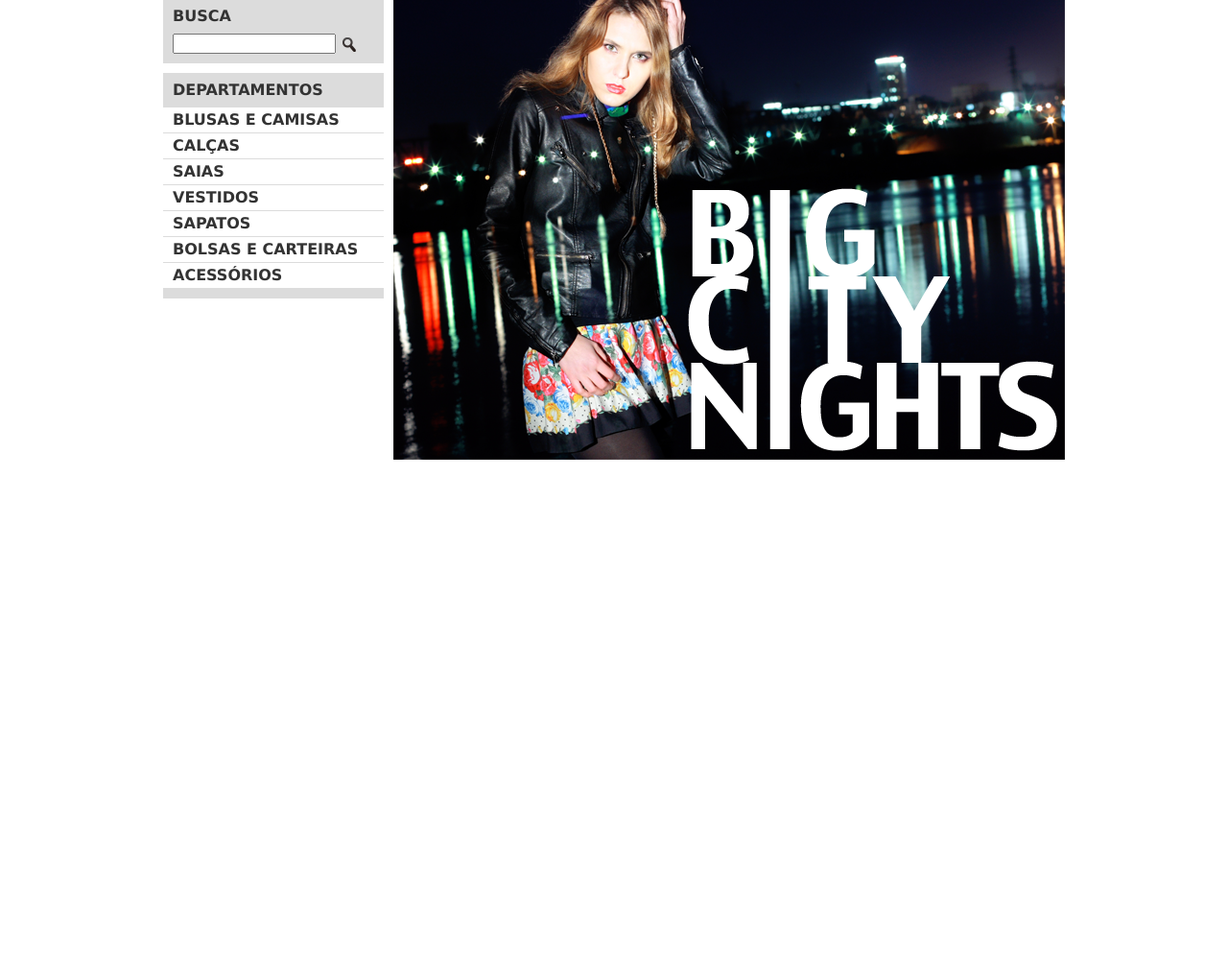
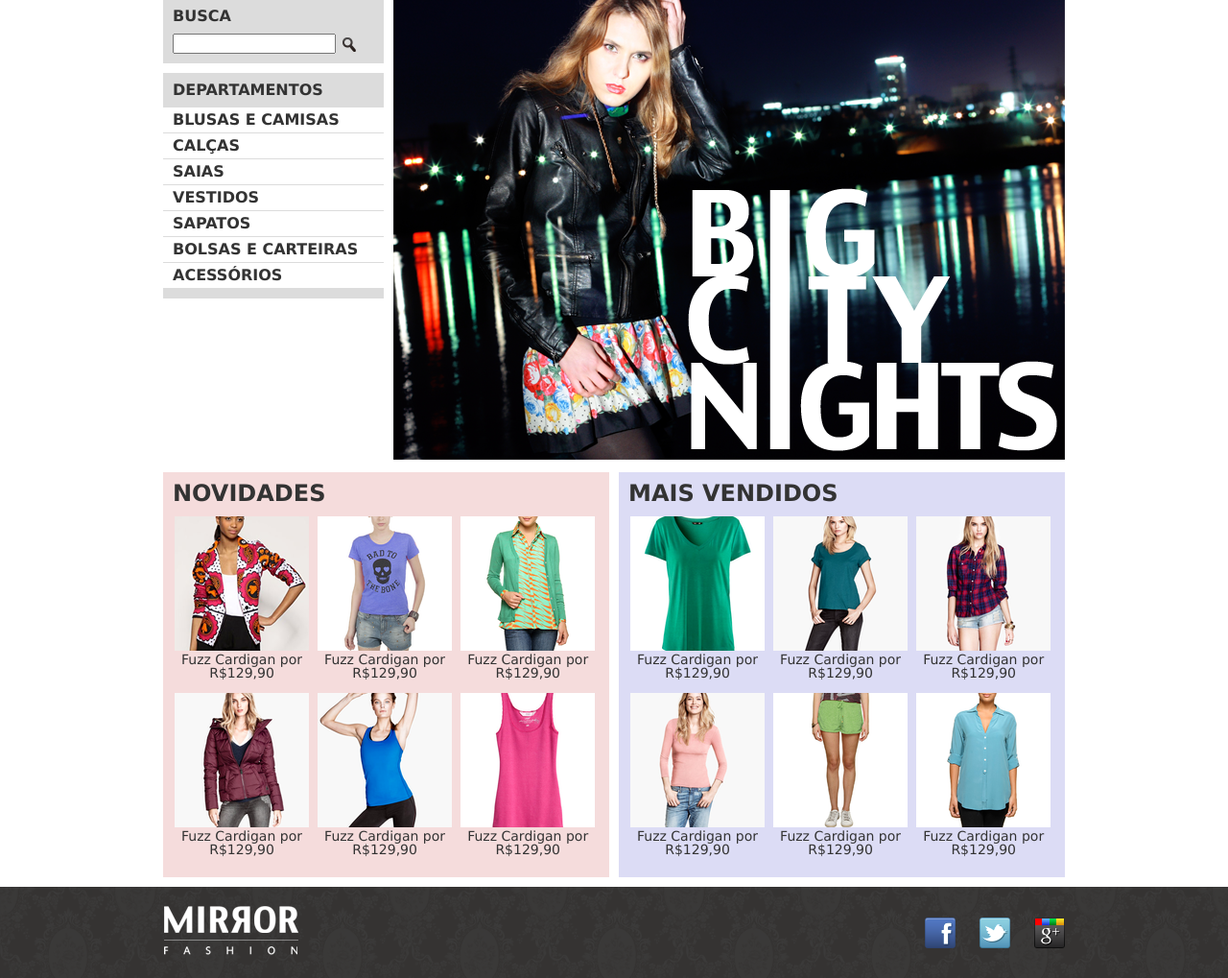
Before and after one commit to Lefel95/Mirror-Fashion, a PHP site: page / in a window 1280 px wide. Shown: the part 99-1118 px from the top of the page at 96% size. Before the commit the page ends 578 px from the top, so only its background shows below. Run offline with PHP 8.4, Linux system fonts and the light colour scheme.

Commit message:
Added the panels and the footer and respective css

```diff
--- a/css/estilos.css
+++ b/css/estilos.css
@@ -95,3 +95,80 @@ header
     margin-top: 10px;
     padding-bottom: 10px;
 }
+.painel {
+    margin: 10px 0;
+    padding: 10px;
+    width: 445px;
+}
+
+.novidades {
+    float: left;
+    background-color: #F5DCDC;
+}
+
+.mais-vendidos {
+    float: right;
+    background-color: #DCDCF5;
+}
+
+.painel li {
+    display: inline-block;
+    vertical-align: top;
+    width: 140px;
+    margin: 2px;
+    padding-bottom: 10px;
+}
+
+.painel h2{
+    font-size: 24px;
+    font-weight: bold;
+    text-transform: uppercase;
+    margin-bottom: 10px;
+}
+
+.painel a{
+    color: #333;
+    font-size: 14px;
+    text-align: center;
+    text-decoration: none;
+}
+
+footer {
+    background-image: url(../img/fundo-rodape.png);
+    clear: both;
+    padding: 20px 0;
+}
+footer .container
+{
+    position: relative;
+}
+
+.social a {
+    height: 32px;
+    width: 32px;
+    display: block;
+    text-indent: -9999px;
+}
+.social a[href*="facebook.com"]
+{
+    background-image: url(../img/facebook.png);
+}
+.social a[href*="twitter.com"]
+{
+    background-image: url(../img/twitter.png);
+}
+.social a[href*="plus.google.com"]
+{
+    background-image: url(../img/googleplus.png);
+}
+
+.social {
+    position: absolute;
+    top: 12px;
+    right: 0;
+}
+.social li
+{
+    float: left;
+    margin-left: 25px;
+}
--- a/index.html
+++ b/index.html
@@ -47,5 +47,99 @@
         </section>
         <img src="img/destaque-home.png" alt="Promoção: Big City Night">
     </div>
+    <div class="container paineis">
+        <section class="painel novidades">
+            <h2>Novidades</h2>
+            <ol>
+                <li><a href="produto.html">
+                        <figure>
+                            <img src="img/produtos/miniatura1.png">
+                            <figcaption>Fuzz Cardigan por R$129,90</figcaption>
+                        </figure>
+                    </a></li>
+                <li><a href="produto.html">
+                        <figure>
+                            <img src="img/produtos/miniatura2.png">
+                            <figcaption>Fuzz Cardigan por R$129,90</figcaption>
+                        </figure>
+                    </a></li>
+                <li><a href="produto.html">
+                        <figure>
+                            <img src="img/produtos/miniatura3.png">
+                            <figcaption>Fuzz Cardigan por R$129,90</figcaption>
+                        </figure>
+                    </a></li>
+                <li><a href="produto.html">
+                        <figure>
+                            <img src="img/produtos/miniatura4.png">
+                            <figcaption>Fuzz Cardigan por R$129,90</figcaption>
+                        </figure>
+                    </a></li>
+                <li><a href="produto.html">
+                        <figure>
+                            <img src="img/produtos/miniatura5.png">
+                            <figcaption>Fuzz Cardigan por R$129,90</figcaption>
+                        </figure>
+                    </a></li>
+                <li><a href="produto.html">
+                        <figure>
+                            <img src="img/produtos/miniatura6.png">
+                            <figcaption>Fuzz Cardigan por R$129,90</figcaption>
+                        </figure>
+                    </a></li>
+            </ol>
+        </section>
+        <section class="painel mais-vendidos">
+            <h2>Mais Vendidos</h2>
+            <ol>
+                <li><a href="produto.html">
+                        <figure>
+                            <img src="img/produtos/miniatura7.png">
+                            <figcaption>Fuzz Cardigan por R$129,90</figcaption>
+                        </figure>
+                    </a></li>
+                <li><a href="produto.html">
+                        <figure>
+                            <img src="img/produtos/miniatura8.png">
+                            <figcaption>Fuzz Cardigan por R$129,90</figcaption>
+                        </figure>
+                    </a></li>
+                <li><a href="produto.html">
+                        <figure>
+                            <img src="img/produtos/miniatura9.png">
+                            <figcaption>Fuzz Cardigan por R$129,90</figcaption>
+                        </figure>
+                    </a></li>
+                <li><a href="produto.html">
+                        <figure>
+                            <img src="img/produtos/miniatura10.png">
+                            <figcaption>Fuzz Cardigan por R$129,90</figcaption>
+                        </figure>
+                    </a></li>
+                <li><a href="produto.html">
+                        <figure>
+                            <img src="img/produtos/miniatura11.png">
+                            <figcaption>Fuzz Cardigan por R$129,90</figcaption>
+                        </figure>
+                    </a></li>
+                <li><a href="produto.html">
+                        <figure>
+                            <img src="img/produtos/miniatura12.png">
+                            <figcaption>Fuzz Cardigan por R$129,90</figcaption>
+                        </figure>
+                    </a></li>
+            </ol>
+        </section>
+    </div>
+    <footer>
+        <div class="container">
+            <img src="img/logo-rodape.png" alt="Mirror Fashion">
+            <ul class="social">
+                <li><a href="http://facebook.com/mirrorfashion">Facebook</a></li>
+                <li><a href="http://twitter.com/mirrorfashion">Twitter</a></li>
+                <li><a href="http://plus.google.com/mirrorfashion">Google+</a></li>
+            </ul>
+        </div>
+    </footer>
 </body>
 </html>
```
